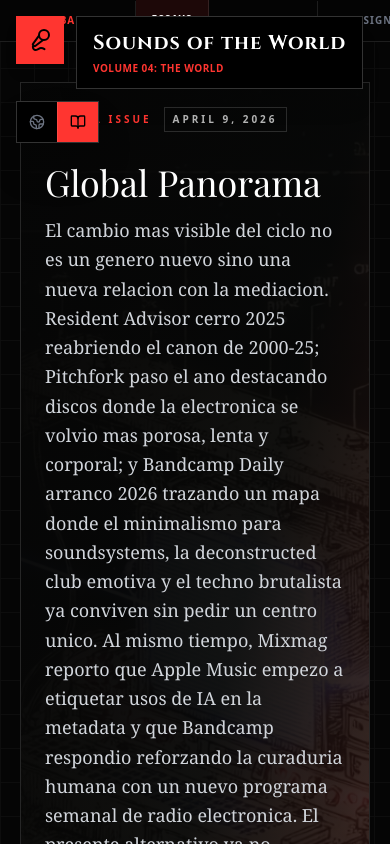
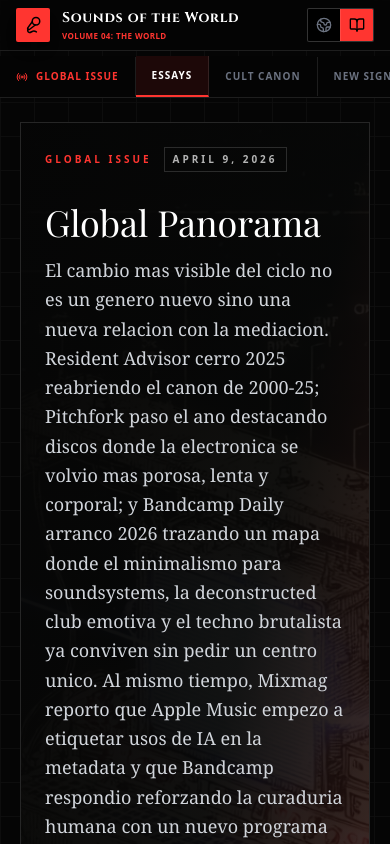
Before and after one commit to pat031-prog/Sounds-of-the-world, a React (Vite) app: page / in a window 390 px wide. Built offline with nearby package versions, Linux system fonts and the light colour scheme; a web font is replaced by a local one.

Commit message:
fix(responsive): refactor app grids to stack robustly and avoid mobile overlapping

```diff
--- a/App.tsx
+++ b/App.tsx
@@ -277,27 +277,29 @@
         ) : null}
       </div>
 
-      {/* TOP-LEFT NAV — hidden on mobile when InfoPanel is covering the screen */}
+      {/* GLOBAL NAV — Full width bar on mobile, floating block on desktop */}
       <div
-        className={`pointer-events-none absolute left-4 top-4 z-20 flex max-w-[calc(100vw-2rem)] flex-col gap-3 md:left-8 md:top-8 transition-all duration-300 ${
-          isPanelOpen && appMode === 'editorial' ? 'opacity-0 pointer-events-none md:opacity-100 md:pointer-events-auto' : 'opacity-100'
+        className={`pointer-events-none fixed left-0 top-0 z-40 w-full transition-all duration-300 md:absolute md:left-8 md:top-8 md:w-auto ${
+          isPanelOpen && appMode === 'editorial'
+            ? '-translate-y-full opacity-0 md:translate-y-0 md:opacity-100' // Hide via sheer translate on mobile so InfoPanel dictates top area
+            : 'translate-y-0 opacity-100'
         }`}
       >
-        {/* Brand row */}
-        <div className="pointer-events-auto flex items-start gap-3">
+        <div className="pointer-events-auto flex w-full flex-row items-center justify-between border-b border-white/10 bg-[#050505]/90 px-4 py-2 backdrop-blur-md md:flex-col md:items-start md:justify-start md:gap-3 md:border-none md:bg-transparent md:px-0 md:py-0 md:backdrop-blur-none">
+          {/* Brand block */}
+          <div className="flex shrink-0 items-center gap-3">
             <div
               onClick={openEditorialHome}
-            className="cursor-pointer bg-[#FF3530] p-3 text-black shadow-lg transition-transform duration-300 hover:scale-105 active:scale-95"
+              className="cursor-pointer rounded-sm bg-[#FF3530] p-2 text-black shadow-lg transition-transform duration-300 hover:scale-105 active:scale-95 md:rounded-none md:p-3"
               title="Volver al inicio editorial"
             >
-            <Mic2 size={24} />
+              <Mic2 size={18} className="md:h-6 md:w-6" />
             </div>
-          <div className="border border-white/20 bg-black px-4 py-3 shadow-xl backdrop-blur-md md:px-6">
-            <h1 className="font-cinzel text-xl font-bold tracking-wider text-white md:text-2xl">
+            <div className="flex flex-col border-none bg-transparent px-0 py-0 shadow-none md:border md:border-white/20 md:bg-black md:px-6 md:py-3 md:shadow-xl md:backdrop-blur-md">
+              <h1 className="font-cinzel text-sm font-bold tracking-wider text-white md:text-2xl">
                 Sounds of the World
               </h1>
-            {/* Breadcrumb: shows current context */}
-            <p className="mt-1 text-[10px] font-bold uppercase tracking-wider text-[#FF3530] md:text-xs">
+              <p className="mt-0.5 text-[8px] font-bold uppercase tracking-wider text-[#FF3530] md:mt-1 md:text-xs">
                 {appMode === 'atlas'
                   ? selectedCountry
                     ? `Atlas / ${selectedCountry}`
@@ -309,14 +311,12 @@
             </div>
           </div>
 
-        {/* Mode switcher — icons only */}
-        <div className="pointer-events-auto flex w-fit flex-nowrap items-center border border-white/20 bg-black shadow-2xl backdrop-blur-md">
+          {/* Mode Switcher */}
+          <div className="flex flex-nowrap items-center overflow-hidden rounded-sm border border-white/20 bg-black shadow-none md:rounded-none md:shadow-2xl md:backdrop-blur-md">
             <button
               onClick={switchToAtlas}
-            className={`flex items-center justify-center p-3 transition-all md:p-4 ${
-              appMode === 'atlas'
-                ? 'bg-[#FF3530] text-black'
-                : 'text-gray-500 hover:bg-white/5 hover:text-white'
+              className={`flex items-center justify-center p-2 transition-all md:p-4 ${
+                appMode === 'atlas' ? 'bg-[#FF3530] text-black' : 'text-gray-500 hover:bg-white/5 hover:text-white'
               }`}
               title="Atlas — Ver mapa / globo"
             >
@@ -324,15 +324,14 @@
             </button>
             <button
               onClick={openEditorialHome}
-            className={`flex items-center justify-center border-l border-white/10 p-3 transition-all md:p-4 ${
-              appMode === 'editorial'
-                ? 'bg-[#FF3530] text-black'
-                : 'text-gray-500 hover:bg-white/5 hover:text-white'
+              className={`flex items-center justify-center border-l border-white/10 p-2 transition-all md:p-4 ${
+                appMode === 'editorial' ? 'bg-[#FF3530] text-black' : 'text-gray-500 hover:bg-white/5 hover:text-white'
               }`}
               title="Editorial Hub"
             >
               <BookOpen size={16} />
             </button>
+          </div>
         </div>
       </div>
 
--- a/components/EditorialHub.tsx
+++ b/components/EditorialHub.tsx
@@ -139,7 +139,7 @@
       />
 
       {/* STICKY HUB NAV BAR — single source of truth for section navigation */}
-      <div className="sticky top-0 z-30 flex items-center gap-0 overflow-x-auto no-scrollbar border-b border-white/10 bg-[#050505]/95 backdrop-blur-md">
+      <div className="sticky top-[56px] md:top-0 z-30 flex items-center gap-0 overflow-x-auto no-scrollbar border-b border-white/10 bg-[#050505]/95 backdrop-blur-md">
         <button
           onClick={onOpenGlobalIssue}
           className="flex shrink-0 items-center gap-2 border-r border-white/10 px-4 py-3 text-[10px] font-bold uppercase tracking-widest text-[#FF3530] transition-colors hover:bg-white/5"
@@ -172,7 +172,7 @@
         ))}
       </div>
 
-      <div className="relative mx-auto max-w-[1640px] px-5 pb-24 pt-10 md:px-10 md:pt-12 lg:px-12">
+      <div className="relative mx-auto max-w-[1640px] px-5 pb-24 pt-[80px] md:px-10 md:pt-12 lg:px-12">
         <section className="mb-8 grid grid-cols-1 gap-6 xl:grid-cols-12">
           <article className="group relative overflow-hidden border border-white/10 bg-[#0d0d0d] text-left xl:col-span-8">
             <img
--- a/components/EssayPanel.tsx
+++ b/components/EssayPanel.tsx
@@ -28,7 +28,7 @@
 
   return (
     <div className="fixed inset-0 z-[60] overflow-y-auto bg-[#050505] font-serif text-[#EDEDED] animate-in slide-in-from-bottom-10 duration-500">
-      <div className="sticky top-0 z-50 flex h-20 items-center justify-between border-b border-white/10 bg-[#050505]/95 px-6 py-4 backdrop-blur-md md:px-12">
+      <div className="sticky top-0 z-50 flex h-auto items-center justify-between gap-4 border-b border-white/10 bg-[#050505]/95 px-4 py-3 backdrop-blur-md md:h-20 md:px-12 md:py-4">
         <button
           onClick={onClose}
           className="group flex items-center gap-2 text-xs font-bold uppercase tracking-widest text-gray-400 transition-colors hover:text-white"
--- a/components/InfoPanel.tsx
+++ b/components/InfoPanel.tsx
@@ -58,8 +58,8 @@
     : 'fixed inset-y-0 right-0 z-50 w-full md:w-[650px] bg-[#121212] border-l border-white/10 font-sans text-gray-100 shadow-2xl overflow-y-auto transform transition-all duration-500 ease-in-out';
 
   const headerClasses = mode === 'editorial'
-    ? 'fixed top-0 left-0 right-0 z-50 bg-[#050505]/95 backdrop-blur-md border-b border-white/10 py-4 px-6 md:px-12 flex justify-between items-center h-20'
-    : 'sticky top-0 z-20 bg-[#121212]/90 backdrop-blur-md border-b border-white/5 px-8 py-5 flex justify-between items-center';
+    ? 'fixed top-0 left-0 right-0 z-50 bg-[#050505]/95 backdrop-blur-md border-b border-white/10 py-3 md:py-4 px-6 md:px-12 flex flex-col md:flex-row md:justify-between items-start md:items-center gap-3 md:gap-0 h-auto md:h-20'
+    : 'sticky top-0 z-20 bg-[#121212]/90 backdrop-blur-md border-b border-white/5 px-6 md:px-8 py-4 md:py-5 flex flex-col md:flex-row md:justify-between items-start md:items-center gap-3 md:gap-0 h-auto md:h-20';
 
   const totalPages = mode === 'editorial' && isInProgress ? 1 : 4;
   const nextPage = () => setEditorialPage(p => Math.min(p + 1, totalPages - 1));
@@ -93,6 +93,7 @@
 
       {/* HEADER */}
       <div className={headerClasses}>
+        <div className="flex w-full items-center justify-between">
           <div className="flex items-center gap-4">
              {mode === 'editorial' ? (
                <div className="flex items-center gap-6">
@@ -119,10 +120,11 @@
               <X size={24} />
             </button>
           )}
+        </div>
 
         {/* EDITORIAL TAB BAR — replaces blind prev/next arrows */}
         {mode === 'editorial' && data && (
-          <div className="flex items-center gap-1 overflow-x-auto no-scrollbar">
+          <div className="flex w-full items-center gap-1 overflow-x-auto no-scrollbar md:w-auto">
             {(isInProgress
               ? [{ label: 'Cover', page: 0 }]
               : [
```
Lines whose indentation alone changed are shown as unchanged.
